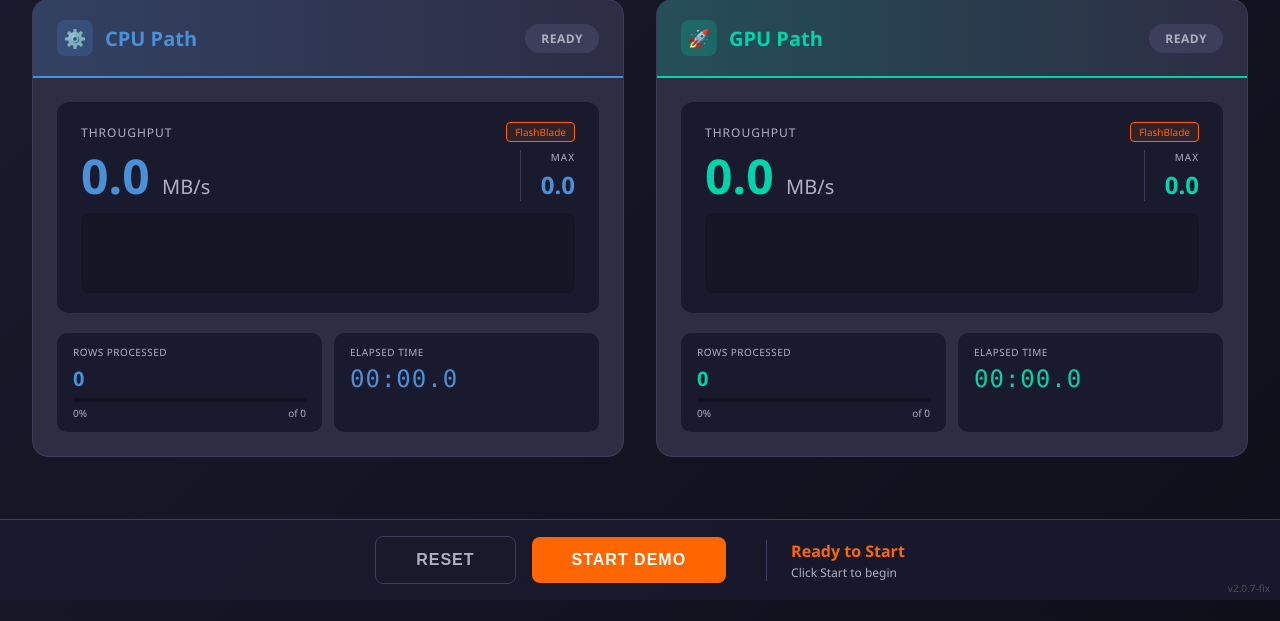
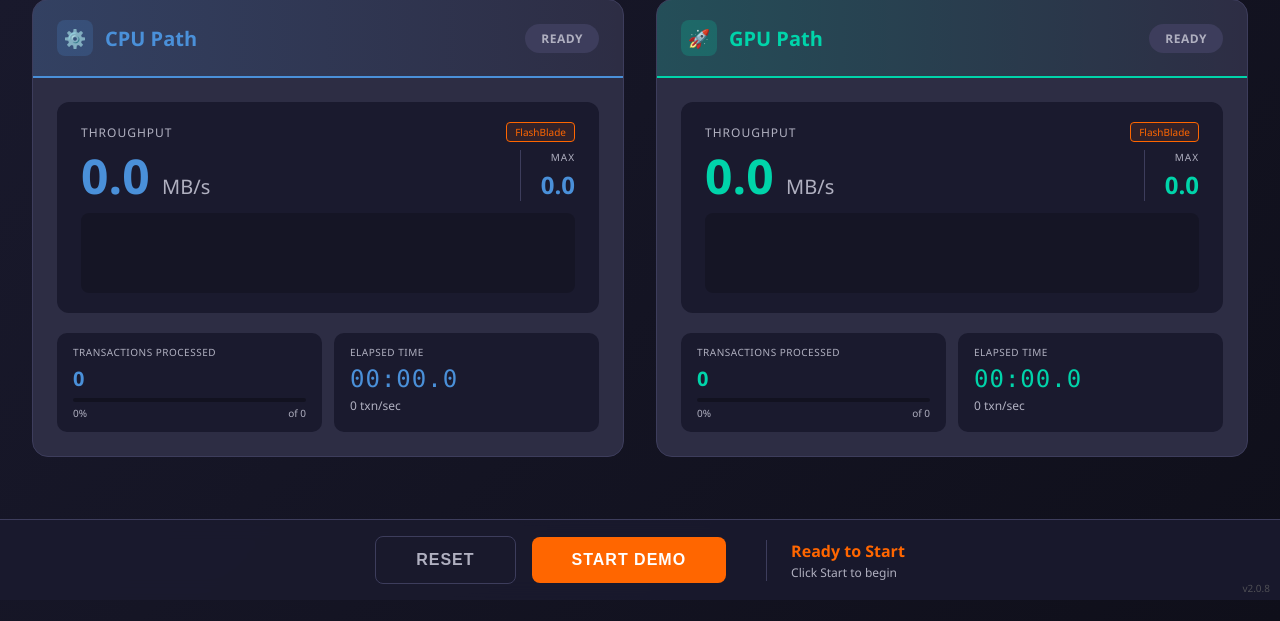
Before and after one commit to PureStorage-OpenConnect/fraud-detection-demo, a Flask app: page / in a window 1280 px wide. Shown: the part 200-821 px from the top of the page. Run offline with Flask 3, Linux system fonts and the light colour scheme; data that the repository does not hold is empty; some libraries are stand-ins or nearby versions.

Commit message:
UI improvements v2.0.8
- Fix inference stage pill staying orange after completion
- Rename "Rows Processed" to "Transactions Processed"
- Add transactions/sec metric below elapsed time
- Remove debug console.log statements

Co-Authored-By: Claude Opus 4.5 <noreply@anthropic.com>

```diff
--- a/v2/dashboard/static/css/dashboard.css
+++ b/v2/dashboard/static/css/dashboard.css
@@ -462,6 +462,12 @@ body {
 
 .timer-display-small.cpu { color: var(--cpu-blue); }
 .timer-display-small.gpu { color: var(--gpu-green); }
+
+.txn-rate-small {
+    font-size: 12px;
+    color: var(--text-secondary);
+    margin-top: 4px;
+}
 
 .progress-bar-small {
     height: 4px;
--- a/v2/dashboard/static/js/dashboard.js
+++ b/v2/dashboard/static/js/dashboard.js
@@ -103,14 +103,22 @@ function updateStageNav(state) {
     const pills = document.querySelectorAll('.stage-pill');
     pills.forEach((pill, idx) => {
         pill.classList.remove('active', 'completed');
-        if (idx < state.current_stage_idx) {
+        const stageName = STAGES[idx];
+        const stageData = state.stages[stageName];
+        const isComplete = stageData && stageData.cpu && stageData.gpu &&
+                          stageData.cpu.is_complete && stageData.gpu.is_complete;
+
+        if (idx < state.current_stage_idx || (idx === state.current_stage_idx && isComplete)) {
+            // Past stages or current stage that's complete
             pill.classList.add('completed');
-            pill.textContent = '✓ ' + STAGE_NAMES[STAGES[idx]];
+            pill.textContent = '✓ ' + STAGE_NAMES[stageName];
         } else if (idx === state.current_stage_idx) {
+            // Current stage still running
             pill.classList.add('active');
-            pill.textContent = STAGE_NAMES[STAGES[idx]];
+            pill.textContent = STAGE_NAMES[stageName];
         } else {
-            pill.textContent = STAGE_NAMES[STAGES[idx]];
+            // Future stages
+            pill.textContent = STAGE_NAMES[stageName];
         }
     });
 }
@@ -134,6 +142,10 @@ function updateWorkerMetrics(worker, metrics) {
 
     // Timer
     document.getElementById(`${prefix}-timer`).textContent = formatTime(metrics.elapsed_seconds);
+
+    // Transactions per second
+    const txnRate = metrics.elapsed_seconds > 0 ? Math.round(metrics.rows_processed / metrics.elapsed_seconds) : 0;
+    document.getElementById(`${prefix}-txn-rate`).textContent = formatNumber(txnRate);
 
     // Status
     const statusEl = document.getElementById(`${prefix}-status`);
@@ -213,24 +225,16 @@ function updateUI(state) {
 
         // Update button state
         const startBtn = document.getElementById('btn-start');
-        console.log('[updateUI] Button logic: is_running=', state.is_running,
-                    'cpu.is_complete=', stageData.cpu.is_complete,
-                    'gpu.is_complete=', stageData.gpu.is_complete);
         if (state.is_running) {
             startBtn.disabled = true;
             startBtn.textContent = 'Running...';
-            console.log('[updateUI] Set button to Running...');
         } else if (stageData.cpu.is_complete && stageData.gpu.is_complete) {
             startBtn.disabled = false;
             if (state.current_stage_idx >= STAGES.length - 1) {
                 startBtn.textContent = 'View Summary';
-                console.log('[updateUI] Set button to View Summary');
             } else {
                 startBtn.textContent = 'Continue →';
-                console.log('[updateUI] Set button to Continue →');
             }
-        } else {
-            console.log('[updateUI] No button change - stage in progress');
         }
     } else if (state.current_stage_idx < 0) {
         // Not started yet
@@ -264,7 +268,6 @@ async function pollState() {
 // Start the demo or continue to next stage
 async function startDemo() {
     const btn = document.getElementById('btn-start');
-    console.log('[startDemo] Called, currentState:', currentState);
 
     // Check if we should show summary
     if (currentState &&
@@ -272,17 +275,14 @@ async function startDemo() {
         currentState.stages.inference &&
         currentState.stages.inference.cpu.is_complete &&
         currentState.stages.inference.gpu.is_complete) {
-        console.log('[startDemo] Showing summary');
         showSummary();
         return;
     }
 
     btn.disabled = true;
     btn.textContent = 'Starting...';
-    console.log('[startDemo] Set button to Starting...');
 
     try {
-        console.log('[startDemo] Calling /api/start...');
         const response = await fetch(`${API_BASE}/api/start`, {
             method: 'POST',
             headers: { 'Content-Type': 'application/json' },
@@ -290,21 +290,17 @@ async function startDemo() {
         });
 
         const result = await response.json();
-        console.log('[startDemo] API result:', result);
 
         if (result.error) {
-            console.log('[startDemo] Error in result:', result.error);
             if (result.show_summary) {
                 showSummary();
             } else {
                 alert(result.error);
                 btn.disabled = false;
             }
-        } else {
-            console.log('[startDemo] Success - polling will update button');
         }
     } catch (e) {
-        console.error('[startDemo] Failed:', e);
+        console.error('Failed to start:', e);
         btn.disabled = false;
         btn.textContent = 'Start Demo';
     }
--- a/v2/dashboard/templates/index.html
+++ b/v2/dashboard/templates/index.html
@@ -118,10 +118,10 @@
                         <div id="cpu-chart" class="throughput-chart"></div>
                     </div>
 
-                    <!-- Rows + Timer side by side -->
+                    <!-- Transactions + Timer side by side -->
                     <div class="metrics-row">
                         <div class="metric-card-small">
-                            <div class="metric-label-small">Rows Processed</div>
+                            <div class="metric-label-small">Transactions Processed</div>
                             <div class="metric-value-small cpu" id="cpu-rows">0</div>
                             <div class="progress-bar-small">
                                 <div class="progress-fill cpu" id="cpu-progress" style="width: 0%"></div>
@@ -134,6 +134,7 @@
                         <div class="metric-card-small">
                             <div class="metric-label-small">Elapsed Time</div>
                             <div class="timer-display-small cpu" id="cpu-timer">00:00.0</div>
+                            <div class="txn-rate-small"><span id="cpu-txn-rate">0</span> txn/sec</div>
                         </div>
                     </div>
                 </div>
@@ -167,10 +168,10 @@
                         <div id="gpu-chart" class="throughput-chart"></div>
                     </div>
 
-                    <!-- Rows + Timer side by side -->
+                    <!-- Transactions + Timer side by side -->
                     <div class="metrics-row">
                         <div class="metric-card-small">
-                            <div class="metric-label-small">Rows Processed</div>
+                            <div class="metric-label-small">Transactions Processed</div>
                             <div class="metric-value-small gpu" id="gpu-rows">0</div>
                             <div class="progress-bar-small">
                                 <div class="progress-fill gpu" id="gpu-progress" style="width: 0%"></div>
@@ -183,6 +184,7 @@
                         <div class="metric-card-small">
                             <div class="metric-label-small">Elapsed Time</div>
                             <div class="timer-display-small gpu" id="gpu-timer">00:00.0</div>
+                            <div class="txn-rate-small"><span id="gpu-txn-rate">0</span> txn/sec</div>
                         </div>
                     </div>
                 </div>
@@ -261,7 +263,7 @@
 
     <!-- Version Footer -->
     <div style="position: fixed; bottom: 5px; right: 10px; font-size: 10px; color: #666; opacity: 0.7;">
-        v2.0.7-fix
+        v2.0.8
     </div>
 
     <script src="/static/js/dashboard.js"></script>
```
